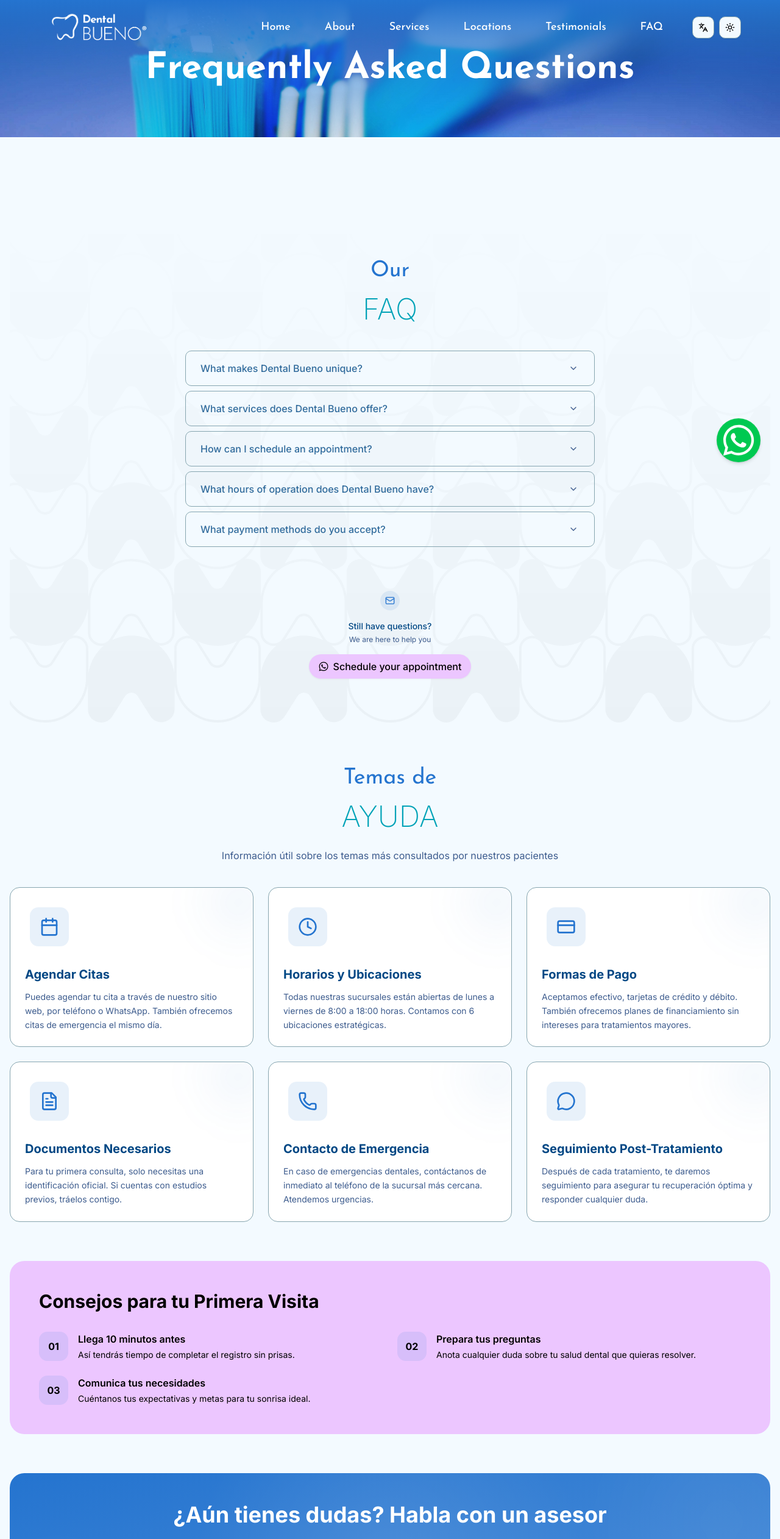
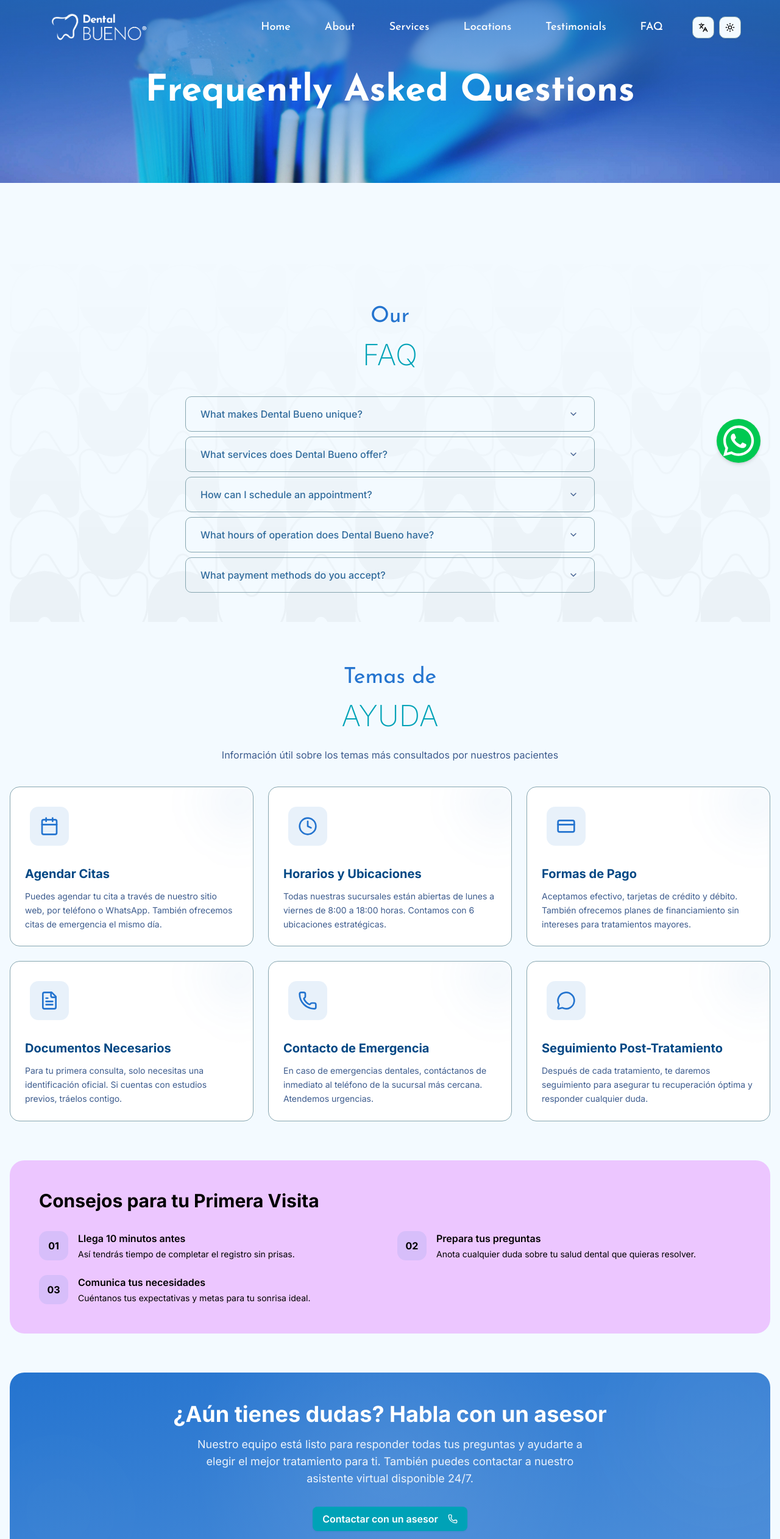
Before and after one commit to santiagomorenoe/dntlbueno, a Next.js app: page /en/faq in a window 1280 px wide. Shown: the top 2524 px of the page at 61% size. Built offline with nearby package versions, Linux system fonts and the light colour scheme.

Commit message:
update: ready to present

```diff
--- a/src/app/[locale]/about/page.tsx
+++ b/src/app/[locale]/about/page.tsx
@@ -114,17 +114,6 @@ export default function AboutPage() {
           transition={{ duration: 0.5 }}
           className="text-center max-w-4xl mx-auto"
         >
-          <h2 className="text-3xl md:text-4xl font-bold text-foreground mb-6">
-            {t("about.title").split("**").map((part, i) =>
-              i % 2 === 1 ? (
-                <span key={i} className="text-primary">
-                  {part}
-                </span>
-              ) : (
-                part
-              )
-            )}
-          </h2>
           <div className="space-y-4 text-lg text-muted-foreground leading-relaxed">
             <p>
               {t("about.description").split("**").map((part, i) =>
@@ -194,12 +183,8 @@ export default function AboutPage() {
 
           <div className="grid md:grid-cols-2 gap-6">
             {values.map((value, index) => (
-              <motion.div
+              <div
                 key={index}
-                initial={{ opacity: 0, y: 20 }}
-                whileInView={{ opacity: 1, y: 0 }}
-                viewport={{ once: true }}
-                transition={{ duration: 0.5, delay: index * 0.1 }}
                 className="group relative overflow-hidden rounded-2xl border border-border bg-card p-6 md:p-8 transition-all duration-300 hover:shadow-lg hover:border-primary/50"
               >
                 <div className="absolute inset-0 bg-gradient-to-br from-primary/5 to-transparent opacity-0 transition-opacity duration-300 group-hover:opacity-100" />
@@ -217,7 +202,7 @@ export default function AboutPage() {
                     {value.description}
                   </p>
                 </div>
-              </motion.div>
+              </div>
             ))}
           </div>
         </section>
--- a/src/app/[locale]/branches/page.tsx
+++ b/src/app/[locale]/branches/page.tsx
@@ -124,11 +124,7 @@ export default function BranchesPage() {
 
         {/* Features Section */}
         <section>
-          <motion.div
-            initial={{ opacity: 0, y: 20 }}
-            whileInView={{ opacity: 1, y: 0 }}
-            viewport={{ once: true }}
-            transition={{ duration: 0.5 }}
+          <div
             className="mb-10"
           >
             <TitleSection
@@ -139,7 +135,7 @@ export default function BranchesPage() {
               Instalaciones modernas diseñadas para tu comodidad y equipadas con la
               mejor tecnología dental
             </p>
-          </motion.div>
+          </div>
 
           <IllustratedCards cards={featureCards} />
         </section>
@@ -168,11 +164,7 @@ export default function BranchesPage() {
         */}
 
         {/* Info Section */}
-        <motion.section
-          initial={{ opacity: 0, y: 20 }}
-          whileInView={{ opacity: 1, y: 0 }}
-          viewport={{ once: true }}
-          transition={{ duration: 0.5 }}
+        <div
           className="relative overflow-hidden rounded-3xl bg-muted p-8 md:p-12"
         >
           <div className="grid md:grid-cols-2 gap-8 items-center">
@@ -196,7 +188,7 @@ export default function BranchesPage() {
             <Image src="/images/branchesimg.jpg" alt="Dra. Liliana Bueno" fill className="w-full h-full object-cover rounded-2xl hover:scale-105 transition-all duration-300 ease-in-out" loading="lazy" />
             </div>
           </div>
-        </motion.section>
+        </div>
 
         {/* CTA Section */}
         <CTASection
--- a/src/app/[locale]/faq/page.tsx
+++ b/src/app/[locale]/faq/page.tsx
@@ -7,7 +7,6 @@ import { IllustratedCards } from "@/components/ui/illustrated-cards";
 import { CTASection } from "@/components/ui/cta-section";
 import { TitleSection } from "@/components/ui/title-section";
 import { Calendar, Clock, CreditCard, FileText, Phone, MessageCircle } from "lucide-react";
-import { motion } from "framer-motion";
 
 export default function FaqPage() {
   const t = useTranslations("common.pages");
@@ -64,11 +63,7 @@ export default function FaqPage() {
 
         {/* Help Topics Section */}
         <section>
-          <motion.div
-            initial={{ opacity: 0, y: 20 }}
-            whileInView={{ opacity: 1, y: 0 }}
-            viewport={{ once: true }}
-            transition={{ duration: 0.5 }}
+          <div
             className="mb-10"
           >
             <TitleSection
@@ -78,17 +73,13 @@ export default function FaqPage() {
             <p className="text-center text-muted-foreground mt-4 max-w-2xl mx-auto">
               Información útil sobre los temas más consultados por nuestros pacientes
             </p>
-          </motion.div>
+          </div>
 
           <IllustratedCards cards={helpTopics} />
         </section>
 
         {/* Tips Section */}
-        <motion.section
-          initial={{ opacity: 0, y: 20 }}
-          whileInView={{ opacity: 1, y: 0 }}
-          viewport={{ once: true }}
-          transition={{ duration: 0.5 }}
+        <div
           className="relative overflow-hidden rounded-3xl bg-accent text-black p-8 md:p-12"
         >
           <div className="mb-8">
@@ -115,12 +106,8 @@ export default function FaqPage() {
                 description: "Cuéntanos tus expectativas y metas para tu sonrisa ideal.",
               },
             ].map((tip, index) => (
-              <motion.div
+              <div
                 key={index}
-                initial={{ opacity: 0, y: 10 }}
-                whileInView={{ opacity: 1, y: 0 }}
-                viewport={{ once: true }}
-                transition={{ duration: 0.3, delay: index * 0.1 }}
                 className="flex gap-4"
               >
                 <div className="flex-shrink-0 flex h-12 w-12 items-center justify-center rounded-xl bg-primary/10 text-black font-bold">
@@ -130,10 +117,10 @@ export default function FaqPage() {
                   <h4 className="font-semibold text-black mb-1">{tip.title}</h4>
                   <p className="text-sm text-black">{tip.description}</p>
                 </div>
-              </motion.div>
+              </div>
             ))}
           </div>
-        </motion.section>
+        </div>
 
         {/* CTA Section */}
         <CTASection
--- a/src/app/[locale]/services/page.tsx
+++ b/src/app/[locale]/services/page.tsx
@@ -90,30 +90,14 @@ export default function ServicesPage() {
 
       {/* Main Content */}
       <div className="container mx-auto px-4 space-y-16 py-16">
-        {/* Featured Services Section */}
-        <motion.section
-          initial={{ opacity: 0, y: 20 }}
-          whileInView={{ opacity: 1, y: 0 }}
-          viewport={{ once: true }}
-          transition={{ duration: 0.5 }}
-        >
-          <FeaturedServices services={featuredServices} />
-        </motion.section>
-
         {/* General Services Section */}
         <section>
-          <motion.div
-            initial={{ opacity: 0, y: 20 }}
-            whileInView={{ opacity: 1, y: 0 }}
-            viewport={{ once: true }}
-            transition={{ duration: 0.5 }}
-            className="mb-10"
-          >
+          <div className="mb-10">
             <TitleSection
               title={`${t("services_page.servicios.general_services.title")} **Integrales**`}
               variant="default"
             />
-          </motion.div>
+          </div>
 
           <div className="grid grid-cols-1 md:grid-cols-2 lg:grid-cols-3 gap-6">
             {generalServices.map((service, index) => (
@@ -130,15 +114,9 @@ export default function ServicesPage() {
 
         {/* Specialized Services Section */}
         <section>
-          <motion.div
-            initial={{ opacity: 0, y: 20 }}
-            whileInView={{ opacity: 1, y: 0 }}
-            viewport={{ once: true }}
-            transition={{ duration: 0.5 }}
-            className="mb-10"
-          >
+          <div className="mb-10">
             <TitleSection title="Especialidades **Médicas**" variant="default" />
-          </motion.div>
+          </div>
 
           <div className="space-y-6">
             {specializedCategories.map((category, categoryIndex) => {
--- a/src/components/Faq.tsx
+++ b/src/components/Faq.tsx
@@ -19,14 +19,7 @@ function FAQItem({ question, answer, index }: FAQItemProps) {
   const [isOpen, setIsOpen] = useState(false);
 
   return (
-    <motion.div
-      initial={{ opacity: 0, y: 10 }}
-      animate={{ opacity: 1, y: 0 }}
-      transition={{
-        duration: 0.3,
-        delay: index * 0.15,
-        ease: "easeOut",
-      }}
+    <div
       className={cn(
         "group border-border rounded-lg border",
         "transition-all duration-200 ease-in-out",
@@ -114,7 +107,7 @@ function FAQItem({ question, answer, index }: FAQItemProps) {
           </motion.div>
         )}
       </AnimatePresence>
-    </motion.div>
+    </div>
   );
 }
 
@@ -173,34 +166,6 @@ export default function Faq3() {
             <FAQItem key={index} {...faq} index={index} />
           ))}
         </div>
-
-        <motion.div
-          initial={{ opacity: 0, y: 20 }}
-          animate={{ opacity: 1, y: 0 }}
-          transition={{ duration: 0.5, delay: 0.3 }}
-          className={cn("mx-auto mt-12 max-w-md rounded-lg p-6 text-center")}
-        >
-          <div className="bg-primary/10 text-primary mb-4 inline-flex items-center justify-center rounded-full p-2">
-            <Mail className="h-4 w-4" />
-          </div>
-          <p className="text-foreground mb-1 text-sm font-medium">
-            {t("contactText")}
-          </p>
-          <p className="text-muted-foreground mb-4 text-xs">
-            {t("contactText2")}
-          </p>
-          <Button
-              variant="destructive"
-              size="lg"
-              className="hover:cursor-pointer hover:scale-105 rounded-full bg-accent text-black hover:bg-accent/80"
-              onClick={() => {
-                window.open("https://wa.me/5585073745", "_blank");
-              }}
-            >
-              <WhatsAppIcon color="var(--black)" />
-              {t("btnText")}
-            </Button>
-        </motion.div>
       </div>
     </section>
   );
--- a/src/components/Footer.tsx
+++ b/src/components/Footer.tsx
@@ -60,7 +60,7 @@ export default function FooterNewsletter() {
   ];
 
   return (
-    <footer className="bg-primary h-[calc(100vh-90px)] text-white relative w-full pt-20 pb-10 z-10 overflow-x-hidden">
+    <footer className="bg-primary text-white relative w-full pt-20 pb-10 z-10 overflow-x-hidden">
       <div
         className="absolute inset-0 w-full h-full z-10"
         style={{
--- a/src/components/ui/illustrated-cards.tsx
+++ b/src/components/ui/illustrated-cards.tsx
@@ -24,13 +24,8 @@ export function IllustratedCards({ cards, className }: IllustratedCardsProps) {
         const colorClass = card.color || "primary";
 
         return (
-          <motion.div
+          <div
             key={index}
-            initial={{ opacity: 0, y: 20 }}
-            whileInView={{ opacity: 1, y: 0 }}
-            viewport={{ once: true }}
-            transition={{ duration: 0.5, delay: index * 0.1 }}
-            whileHover={{ y: -5 }}
             className="group relative overflow-hidden rounded-2xl border border-border bg-card p-6 transition-all duration-300 hover:border-primary/50"
           >
 
@@ -89,7 +84,7 @@ export function IllustratedCards({ cards, className }: IllustratedCardsProps) {
               transition={{ duration: 0.6, delay: index * 0.1 + 0.2 }}
               className="absolute -right-4 -top-4 h-20 w-20 bg-primary/10 rounded-full blur-2xl"
             />
-          </motion.div>
+          </div>
         );
       })}
     </div>
--- a/src/components/ui/page-banner.tsx
+++ b/src/components/ui/page-banner.tsx
@@ -13,23 +13,29 @@ export const PageBanner: React.FC<PageBannerProps> = ({ title }) => {
       initial={{ opacity: 0, y: -20 }}
       animate={{ opacity: 1, y: 0 }}
       transition={{ duration: 0.5 }}
-      className="relative py-16 md:py-24 min-h-[225px]"
+      className="relative w-full h-[300px] overflow-hidden"
     >
+      {/* Background Image */}
       <div className="absolute inset-0 w-full h-full">
         <Image
           src="/images/banner.jpg"
           alt="Banner"
           fill
           className="object-cover w-full h-full"
-          style={{ zIndex: 0 }}
         />
-        <div className="absolute inset-0 w-full h-full bg-gradient-to-b from-primary to-primary/20" style={{ zIndex: 1 }} />
-        <div className="container flex flex-col items-center justify-center h-full mx-auto px-4 sm:px-6 lg:px-8 relative z-10">
+      </div>
+
+      {/* Gradient Overlay */}
+      <div className="absolute inset-0 w-full h-full bg-gradient-to-b from-primary/80 via-primary/60 to-primary/20 z-10" />
+
+      {/* Content Container */}
+      <div className="relative z-20 w-full h-full flex items-center justify-center pt-30 pb-30">
+        <div className="container mx-auto px-4 sm:px-6 lg:px-8 text-center">
           <motion.h1
             initial={{ opacity: 0, y: 20 }}
             animate={{ opacity: 1, y: 0 }}
             transition={{ delay: 0.2, duration: 0.5 }}
-            className="text-4xl md:text-5xl lg:text-6xl font-bold text-center font-josefin-sans text-white"
+            className="text-4xl md:text-5xl lg:text-6xl font-bold text-center font-josefin-sans text-white leading-tight px-4 break-words"
           >
             {title}
           </motion.h1>
--- a/src/components/ui/service-category.tsx
+++ b/src/components/ui/service-category.tsx
@@ -27,11 +27,7 @@ export function ServiceCategory({
   const [isExpanded, setIsExpanded] = useState(false);
 
   return (
-    <motion.div
-      initial={{ opacity: 0, y: 20 }}
-      whileInView={{ opacity: 1, y: 0 }}
-      viewport={{ once: true }}
-      transition={{ duration: 0.5, delay }}
+    <div
       className="group relative overflow-hidden rounded-3xl border border-border bg-card shadow-md transition-all duration-300 hover:shadow-xl"
     >
       {/* Header */}
@@ -101,6 +97,6 @@ export function ServiceCategory({
 
       {/* Decorative background */}
       <div className="absolute inset-0 bg-gradient-to-br from-primary/5 via-transparent to-transparent opacity-0 transition-opacity duration-500 group-hover:opacity-100 pointer-events-none" />
-    </motion.div>
+    </div>
   );
 }
--- a/src/messages/en.json
+++ b/src/messages/en.json
@@ -57,7 +57,7 @@
     }
   },
   "services": {
-    "title": "Services",
+    "title": "Services **featured**",
     "btnText": "See all services",
     "services": [
       {
--- a/src/messages/es.json
+++ b/src/messages/es.json
@@ -58,7 +58,7 @@
   },
   "services": {
     "title": "Servicios **destacados**",
-    "btnText": "Explora todos nuestros servicios",
+    "btnText": "Ver todos los servicios",
     "services": [
       {
         "title": "Diseño Dental",
```
